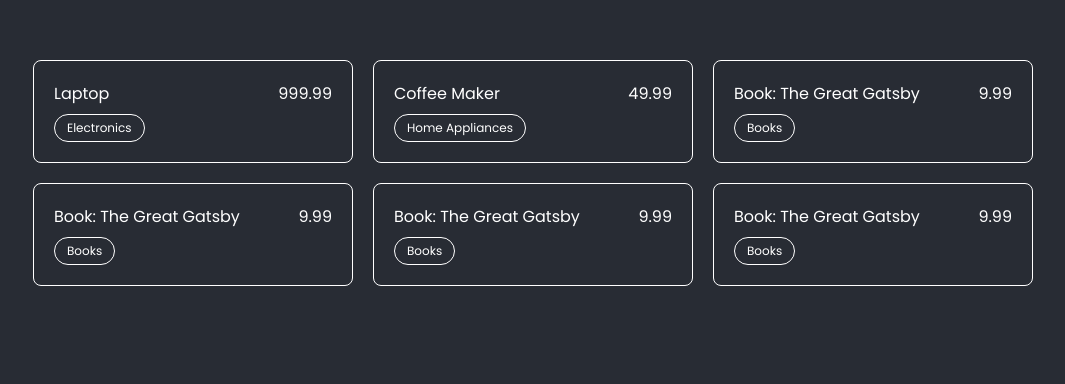
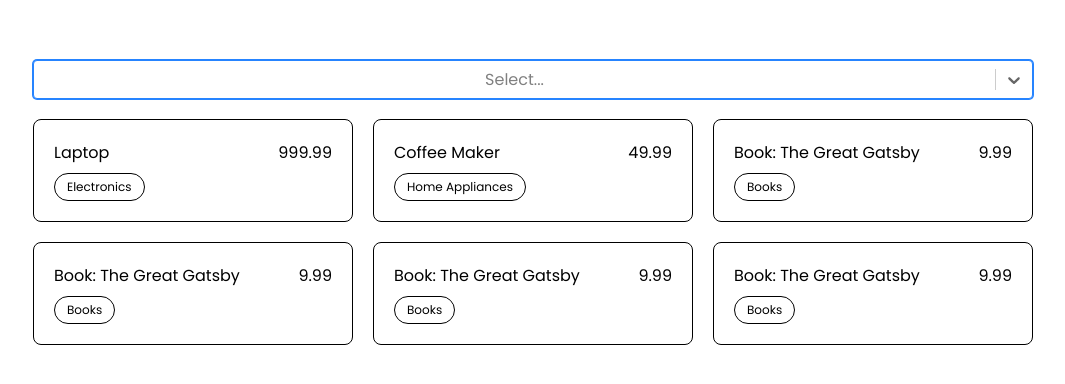
Before and after one commit to kevin-cho/challenge-shopping-cart, a React (Create React App) app: page / in a window 1280 px wide. Shown: the top 384 px of the page, without its empty margins (107-1172 px from the left). Built offline with nearby package versions, Linux system fonts and the light colour scheme.

Commit message:
Add category filter

```diff
--- a/package.json
+++ b/package.json
@@ -10,6 +10,7 @@
     "react": "^18.2.0",
     "react-dom": "^18.2.0",
     "react-scripts": "5.0.1",
+    "react-select": "^5.7.4",
     "styled-components": "^6.0.7",
     "web-vitals": "^2.1.4"
   },
--- a/src/components/Chip.jsx
+++ b/src/components/Chip.jsx
@@ -2,7 +2,7 @@
 
 const Container = styled.div`
   padding: 4px 12px;
-  border: 1px solid white;
+  border: 1px solid;
   border-radius: 20px;
   width: fit-content;
   font-size: 12px;
--- a/src/components/Product.jsx
+++ b/src/components/Product.jsx
@@ -3,7 +3,7 @@
 import Chip from './Chip';
 
 const Container = styled.div`
-  border: 1px solid white;
+  border: 1px solid;
   border-radius: 8px;
   padding: 20px;
 `;
--- a/src/containers/Home.jsx
+++ b/src/containers/Home.jsx
@@ -1,6 +1,7 @@
 import axios from 'axios';
 import styled from 'styled-components';
 import { useEffect, useState } from 'react';
+import Select from 'react-select'
 import Product from '../components/Product';
 
 const Container = styled.div`
@@ -22,6 +23,14 @@
   @media (min-width: 1024px) {
     grid-template-columns: 1fr 1fr 1fr;
   }
+`;
+
+const Categories = styled.select`
+  margin-bottom: 20px;
+`;
+
+const StyledSelect = styled(Select)`
+  margin-bottom: 20px;
 `;
 
 const products = [
@@ -65,6 +74,16 @@
 
 const Home = () => {
   const [test, setTest] = useState('hello')
+  const [options, setOptions] = useState([])
+  // const [selectedOptions, setSelectedOptions] = useState([])
+  const [selectedProducts, setSelectedProducts] = useState(products);
+
+  // const handleSelect = selected => set
+
+  useEffect(() => {
+    const uniqueCategories = new Set(products.map(product => product.category))
+    setOptions([...uniqueCategories].map(cat => ({ value: cat, label: cat })));
+  }, [])
 
   // useEffect(() => {
   //   const getProducts = async () =>  {
@@ -75,10 +94,24 @@
   //   getProducts();
   // }, [])
 
+  const handleSelect = selected => {
+    if (selected.length === 0) {
+      setSelectedProducts(products);
+    } else {
+      const selectedCategories = selected.map(option => option.value)
+      setSelectedProducts(products.filter(product => selectedCategories.includes(product.category)))
+    }
+  }
+
   return (
     <Container>
+      {/* <Categories>
+        <option>All</option>
+        {options.map(category => <option key={category}>{category}</option>)}
+      </Categories> */}
+      <StyledSelect options={options} isMulti onChange={handleSelect} autoFocus />
       <Products>
-        {products.map(product => <Product key={product.id} {...product} />)}
+        {selectedProducts.map(product => <Product key={product.id} {...product} />)}
       </Products>
     </Container>
   );
--- a/src/index.css
+++ b/src/index.css
@@ -5,8 +5,8 @@
     sans-serif;
   -webkit-font-smoothing: antialiased;
   -moz-osx-font-smoothing: grayscale;
-  background-color: #282c34;
-  color: white;
+  /* background-color: #282c34;
+  color: white; */
 }
 
 code {
```
Also changed, not shown: 1 other file (tests, documents, lock files or other folders).
